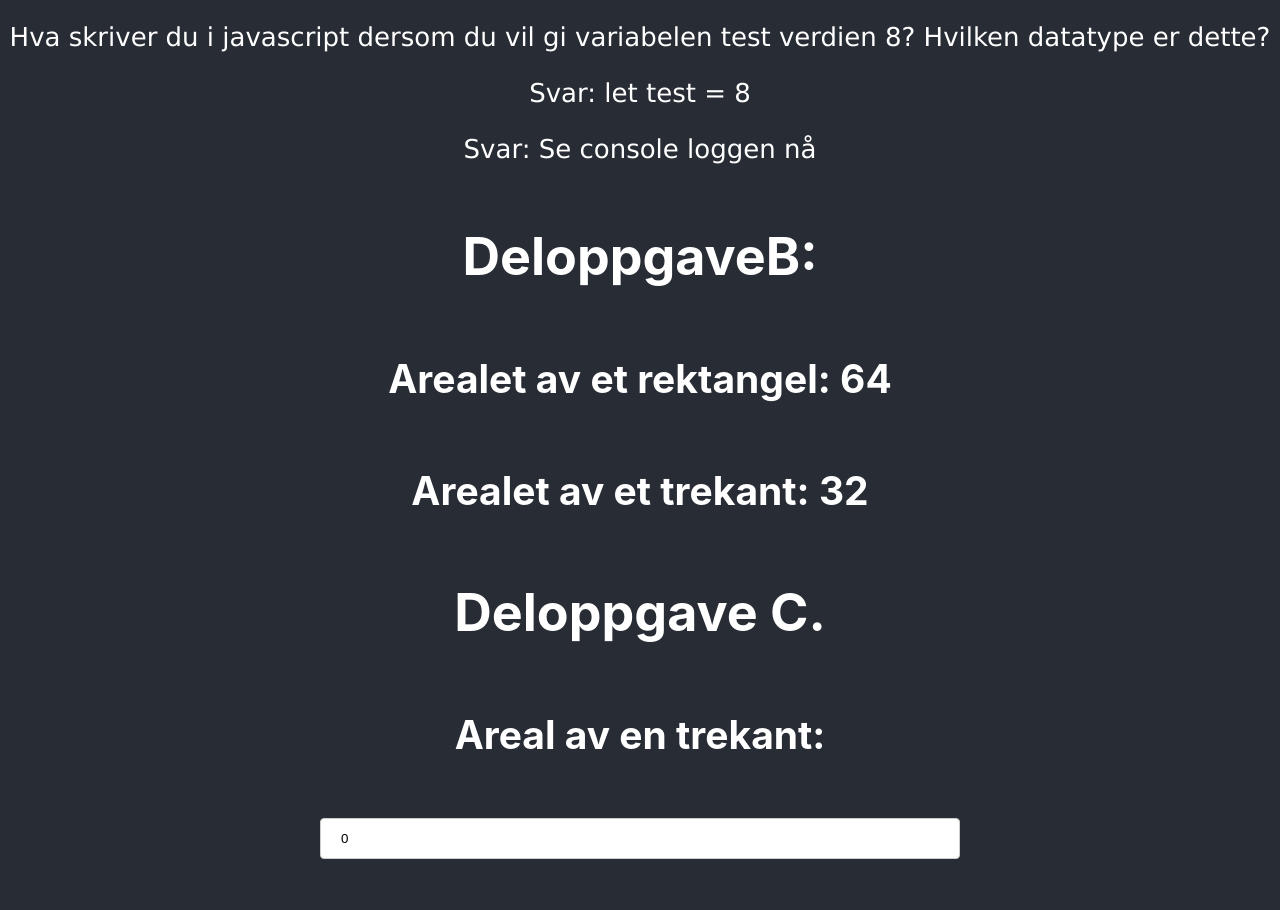
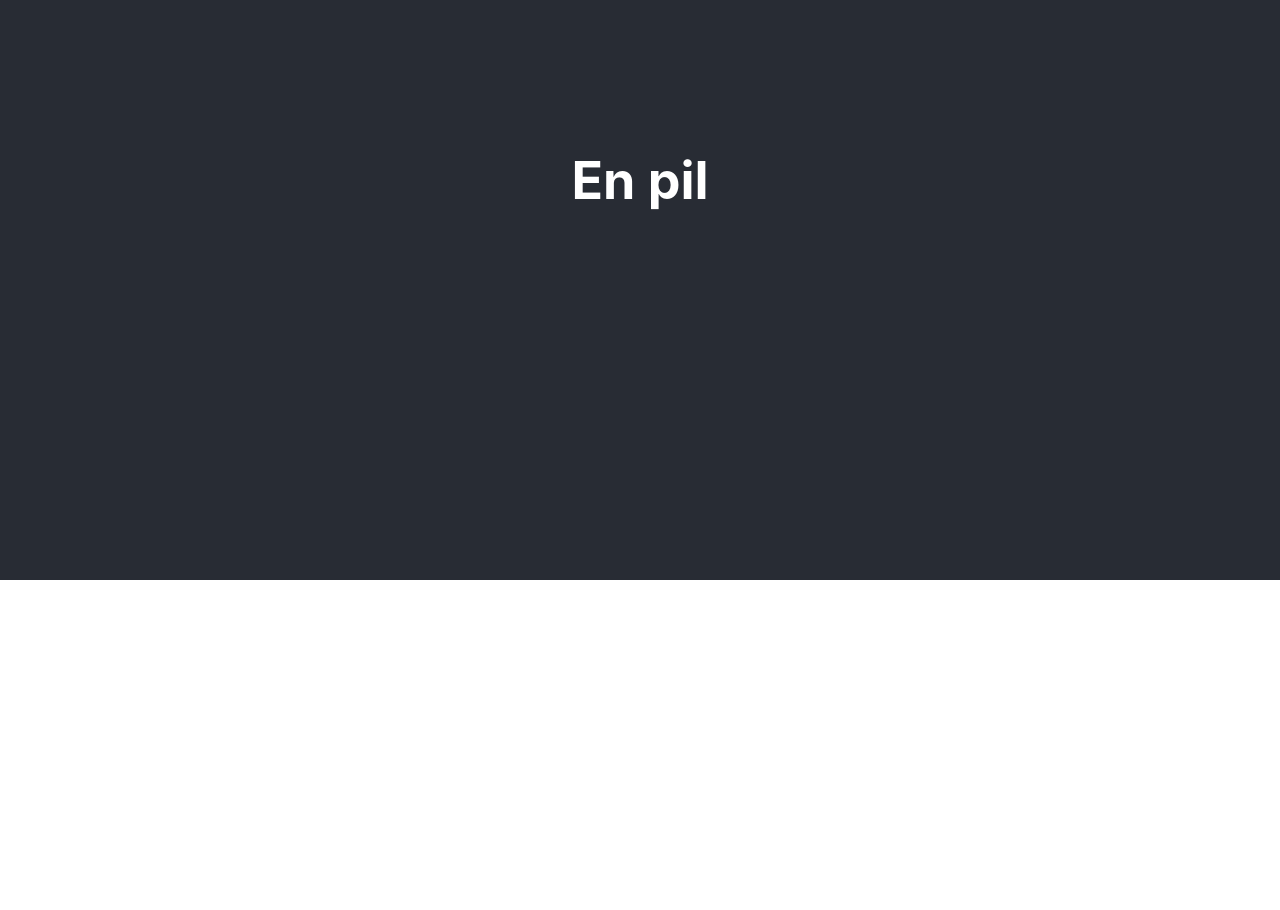
Before and after one commit to 2ITA-Dromtorp/Skoleoppgaver_2ITA, a React (Create React App) app in the folder Grunnleggende Programmering/grunnleggende_programmering/: page / in a window 1280 px wide. Shown: the part 220-1130 px from the top of the page. After the commit the page ends 800 px from the top, so only its background shows below. Built offline with nearby package versions, Linux system fonts and the light colour scheme.

Commit message:
Started a Pil oppgave

```diff
--- a/Grunnleggende Programmering/grunnleggende_programmering/src/App.js
+++ b/Grunnleggende Programmering/grunnleggende_programmering/src/App.js
@@ -1,6 +1,7 @@
 import './App.css';
 import Oppgave1 from './Oppgave1';
 import Oppgave2 from './Oppgave2';
+import Pil from './Pil';
 
 
 function App() {
@@ -9,7 +10,7 @@ function App() {
     <div className="App">
       <header className="App-header">
 
-        <Oppgave2 />
+        <Pil />
 
       </header>
     </div>
--- a/Grunnleggende Programmering/grunnleggende_programmering/src/Oppgave2.js
+++ b/Grunnleggende Programmering/grunnleggende_programmering/src/Oppgave2.js
@@ -31,21 +31,31 @@ function DeloppgaveB() {
 
 function DeloppgaveC() {
 
-    const [bredde, setBredde] = useState(0)
-    const [lengde, setLengde] = useState(0)
+    const [bredde, setBredde] = useState(5)
+    const [lengde, setLengde] = useState(10)
 
-    function updateField() {
+
+    function updateBredde(event) {
         console.log('update field');
+        console.log(event.target.value);
+        setBredde(event.target.value);
+    }
+
+    function updateLengde(event) {
+        console.log('update field');
+        console.log(event.target.value);
+        setLengde(event.target.value);
     }
 
     return (
         <>
             <h1> Deloppgave C. </h1>
             <h2> Areal av en trekant:  </h2>
-            <input type="number" value={bredde} onChange={updateField}/>
-            <input type="number" value={lengde}/>
+            <input type="number" value={bredde} onChange={updateBredde}/>
+            <input type="number" value={lengde} onChange={updateLengde}/>
 
             <h3> Arealet for rektangel: {bredde * lengde} </h3>
+            <h3> Arealet for trekant: {(bredde * lengde)/2} </h3>
         </>
     )
 }
--- /dev/null
+++ b/Grunnleggende Programmering/grunnleggende_programmering/src/Pil.js
@@ -0,0 +1,8 @@
+// En komponent som heter Pil. Den eksporteres.
+export default function Pil() {
+
+    return (
+        <h1> En pil </h1>
+    )
+
+}
```
